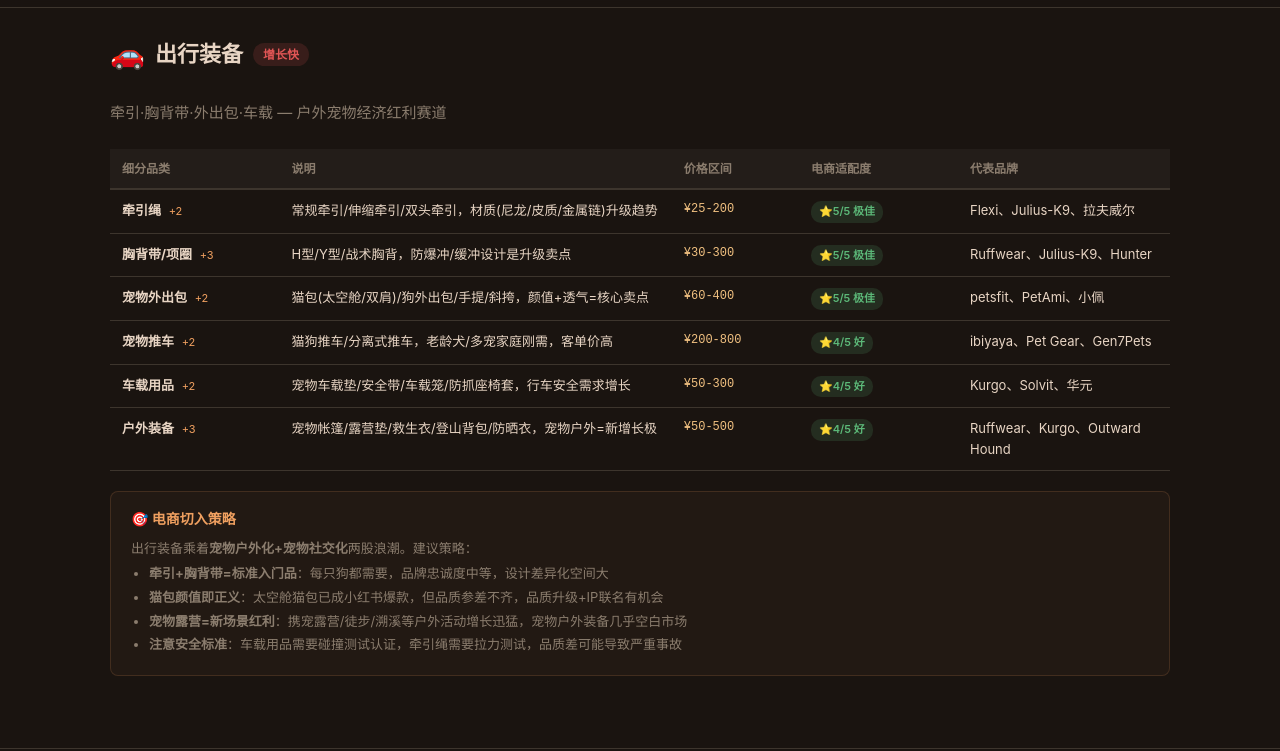
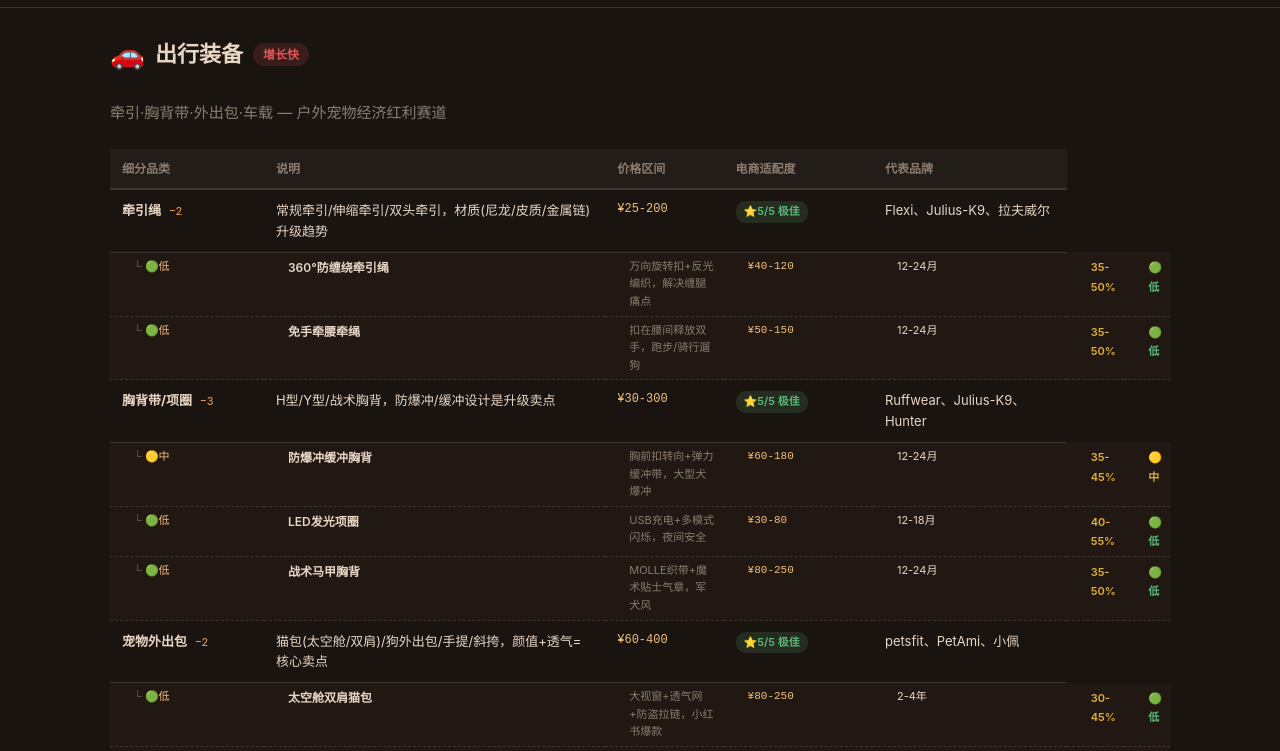
Before and after one commit to zxb20262026/pet-market-research, a plain HTML site: page travel.html in a window 1280 px wide. Shown: the part 40-791 px from the top of the page. Drawn offline with Linux system fonts and the light colour scheme.

Commit message:
📊 v1.4: 默认展开+修复切换动画 (travel.html)

```diff
--- a/travel.html
+++ b/travel.html
@@ -102,6 +102,8 @@
 .scroll-top.visible { opacity: 1; }
 @media (max-width: 768px) { .container { padding: 16px 12px; } table { display: block; overflow-x: auto; } .card-grid { grid-template-columns: repeat(2, 1fr); } }.opp-section table { margin-top: 8px; }.opp-section .diff-mid { color: var(--accent3); font-weight: 600; }.opp-row td { padding: 5px 12px 5px 28px !important; font-size: 12px; border-bottom: 1px dashed var(--border) !important; }.opp-row td:first-child::before { content: "└ "; color: var(--text-tertiary); }.opp-row .opp-reason { color: var(--text-secondary); font-size: 11px; }.opp-row .diff-mid { color: var(--accent3); font-weight: 600; font-size: 11px; }.opp-toggle { cursor: pointer; color: var(--accent); font-size: 11px; margin-left: 4px; user-select: none; }.opp-group { display: none; }tr:hover + .opp-group .opp-row, .opp-group:hover .opp-row { background: rgba(240,160,96,0.08); }
 
+.opp-row td { padding: 5px 8px 5px 24px !important; font-size: 12px; border-bottom: 1px dashed var(--border) !important; }.opp-row td:first-child::before { content: "└ "; color: var(--text-tertiary); }.opp-row .opp-reason { color: var(--text-secondary); font-size: 11px; }.opp-row .opp-rebuy { font-size: 11px; }.opp-row .opp-margin-high { color: var(--accent2); }.opp-row .opp-margin-low { color: var(--accent4); }.opp-row .diff-mid { color: var(--accent3); font-weight: 600; font-size: 11px; }.opp-toggle { cursor: pointer; color: var(--accent); font-size: 11px; margin-left: 4px; user-select: none; }.opp-group { display: none; }tr:hover + .opp-group .opp-row, .opp-group:hover .opp-row { background: rgba(240,160,96,0.08); }
+
 
 .opp-row { background: rgba(240,160,96,0.03); }
 .opp-row td { padding: 5px 8px 5px 24px !important; font-size: 12px; border-bottom: 1px dashed var(--border) !important; }
@@ -120,8 +122,8 @@
 .opp-row .diff-hard { color: var(--accent4); font-weight: 600; font-size: 11px; }
 .opp-toggle { cursor: pointer; color: var(--accent); font-size: 11px; margin-left: 4px; user-select: none; }
 .opp-toggle:hover { color: var(--accent6); }
-.opp-group { display: none; }
-.opp-group.open { display: table-row-group; }
+.opp-group { display: table-row-group; }
+.opp-group.closed { display: none; }
 tr:hover + .opp-group .opp-row, .opp-group:hover .opp-row { background: rgba(240,160,96,0.08); }
 
 </style>
@@ -152,33 +154,33 @@
   <table>
 <thead><tr><th style="width:16%">细分品类</th><th style="width:37%">说明</th><th style="width:12%">价格区间</th><th style="width:15%">电商适配度</th><th style="width:20%">代表品牌</th></tr></thead>
 <tbody>
-<tr><td><strong>牵引绳</strong> <span class="opp-toggle" onclick="var g=this.closest('tr').nextElementSibling;g.classList.toggle('open');this.textContent=this.textContent=='+2'?'−2':'+2'">+2</span></td><td>常规牵引/伸缩牵引/双头牵引，材质(尼龙/皮质/金属链)升级趋势</td><td class="price-range">¥25-200</td><td><span class="badge badge-green">⭐5/5 极佳</span></td><td>Flexi、Julius-K9、拉夫威尔</td></tr>
+<tr><td><strong>牵引绳</strong> <span class="opp-toggle" onclick="var g=this.parentElement.parentElement.nextElementSibling;g.classList.toggle('closed');this.textContent=this.textContent=='−2'?'+2':'−2'">−2</span></td><td>常规牵引/伸缩牵引/双头牵引，材质(尼龙/皮质/金属链)升级趋势</td><td class="price-range">¥25-200</td><td><span class="badge badge-green">⭐5/5 极佳</span></td><td>Flexi、Julius-K9、拉夫威尔</td></tr>
 <tbody class="opp-group opp-group-牵引绳">
 <tr class="opp-row"><td>🟢低</td><td><span class="opp-name">360°防缠绕牵引绳</span></td><td class="opp-reason">万向旋转扣+反光编织，解决缠腿痛点</td><td class="opp-price">¥40-120</td><td class="opp-rebuy">12-24月</td><td><span class="opp-margin opp-margin-mid">35-50%</span></td><td><span class="diff-easy">🟢低</span></td></tr>
 <tr class="opp-row"><td>🟢低</td><td><span class="opp-name">免手牵腰牵绳</span></td><td class="opp-reason">扣在腰间释放双手，跑步/骑行遛狗</td><td class="opp-price">¥50-150</td><td class="opp-rebuy">12-24月</td><td><span class="opp-margin opp-margin-mid">35-50%</span></td><td><span class="diff-easy">🟢低</span></td></tr>
 </tbody>
-<tr><td><strong>胸背带/项圈</strong> <span class="opp-toggle" onclick="var g=this.closest('tr').nextElementSibling;g.classList.toggle('open');this.textContent=this.textContent=='+3'?'−3':'+3'">+3</span></td><td>H型/Y型/战术胸背，防爆冲/缓冲设计是升级卖点</td><td class="price-range">¥30-300</td><td><span class="badge badge-green">⭐5/5 极佳</span></td><td>Ruffwear、Julius-K9、Hunter</td></tr>
+<tr><td><strong>胸背带/项圈</strong> <span class="opp-toggle" onclick="var g=this.parentElement.parentElement.nextElementSibling;g.classList.toggle('closed');this.textContent=this.textContent=='−3'?'+3':'−3'">−3</span></td><td>H型/Y型/战术胸背，防爆冲/缓冲设计是升级卖点</td><td class="price-range">¥30-300</td><td><span class="badge badge-green">⭐5/5 极佳</span></td><td>Ruffwear、Julius-K9、Hunter</td></tr>
 <tbody class="opp-group opp-group-胸背带-项圈">
 <tr class="opp-row"><td>🟡中</td><td><span class="opp-name">防爆冲缓冲胸背</span></td><td class="opp-reason">胸前扣转向+弹力缓冲带，大型犬爆冲</td><td class="opp-price">¥60-180</td><td class="opp-rebuy">12-24月</td><td><span class="opp-margin opp-margin-mid">35-45%</span></td><td><span class="diff-mid">🟡中</span></td></tr>
 <tr class="opp-row"><td>🟢低</td><td><span class="opp-name">LED发光项圈</span></td><td class="opp-reason">USB充电+多模式闪烁，夜间安全</td><td class="opp-price">¥30-80</td><td class="opp-rebuy">12-18月</td><td><span class="opp-margin opp-margin-mid">40-55%</span></td><td><span class="diff-easy">🟢低</span></td></tr>
 <tr class="opp-row"><td>🟢低</td><td><span class="opp-name">战术马甲胸背</span></td><td class="opp-reason">MOLLE织带+魔术贴士气章，军犬风</td><td class="opp-price">¥80-250</td><td class="opp-rebuy">12-24月</td><td><span class="opp-margin opp-margin-mid">35-50%</span></td><td><span class="diff-easy">🟢低</span></td></tr>
 </tbody>
-<tr><td><strong>宠物外出包</strong> <span class="opp-toggle" onclick="var g=this.closest('tr').nextElementSibling;g.classList.toggle('open');this.textContent=this.textContent=='+2'?'−2':'+2'">+2</span></td><td>猫包(太空舱/双肩)/狗外出包/手提/斜挎，颜值+透气=核心卖点</td><td class="price-range">¥60-400</td><td><span class="badge badge-green">⭐5/5 极佳</span></td><td>petsfit、PetAmi、小佩</td></tr>
+<tr><td><strong>宠物外出包</strong> <span class="opp-toggle" onclick="var g=this.parentElement.parentElement.nextElementSibling;g.classList.toggle('closed');this.textContent=this.textContent=='−2'?'+2':'−2'">−2</span></td><td>猫包(太空舱/双肩)/狗外出包/手提/斜挎，颜值+透气=核心卖点</td><td class="price-range">¥60-400</td><td><span class="badge badge-green">⭐5/5 极佳</span></td><td>petsfit、PetAmi、小佩</td></tr>
 <tbody class="opp-group opp-group-宠物外出包">
 <tr class="opp-row"><td>🟢低</td><td><span class="opp-name">太空舱双肩猫包</span></td><td class="opp-reason">大视窗+透气网+防盗拉链，小红书爆款</td><td class="opp-price">¥80-250</td><td class="opp-rebuy">2-4年</td><td><span class="opp-margin opp-margin-mid">30-45%</span></td><td><span class="diff-easy">🟢低</span></td></tr>
 <tr class="opp-row"><td>🟡中</td><td><span class="opp-name">可扩展宠物航空包</span></td><td class="opp-reason">侧面拉开扩展，飞机入舱+汽车两用</td><td class="opp-price">¥150-400</td><td class="opp-rebuy">2-4年</td><td><span class="opp-margin opp-margin-mid">30-40%</span></td><td><span class="diff-mid">🟡中</span></td></tr>
 </tbody>
-<tr><td><strong>宠物推车</strong> <span class="opp-toggle" onclick="var g=this.closest('tr').nextElementSibling;g.classList.toggle('open');this.textContent=this.textContent=='+2'?'−2':'+2'">+2</span></td><td>猫狗推车/分离式推车，老龄犬/多宠家庭刚需，客单价高</td><td class="price-range">¥200-800</td><td><span class="badge badge-green">⭐4/5 好</span></td><td>ibiyaya、Pet Gear、Gen7Pets</td></tr>
+<tr><td><strong>宠物推车</strong> <span class="opp-toggle" onclick="var g=this.parentElement.parentElement.nextElementSibling;g.classList.toggle('closed');this.textContent=this.textContent=='−2'?'+2':'−2'">−2</span></td><td>猫狗推车/分离式推车，老龄犬/多宠家庭刚需，客单价高</td><td class="price-range">¥200-800</td><td><span class="badge badge-green">⭐4/5 好</span></td><td>ibiyaya、Pet Gear、Gen7Pets</td></tr>
 <tbody class="opp-group opp-group-宠物推车">
 <tr class="opp-row"><td>🟡中</td><td><span class="opp-name">可分离式宠物推车</span></td><td class="opp-reason">提篮可取下当猫窝狗窝，一车三用</td><td class="opp-price">¥300-800</td><td class="opp-rebuy">3-6年</td><td><span class="opp-margin opp-margin-low">25-35%</span></td><td><span class="diff-mid">🟡中</span></td></tr>
 <tr class="opp-row"><td>🟡中</td><td><span class="opp-name">轻量折叠宠物推车</span></td><td class="opp-reason"><5kg一键折叠，公交地铁友好</td><td class="opp-price">¥200-600</td><td class="opp-rebuy">3-6年</td><td><span class="opp-margin opp-margin-low">25-35%</span></td><td><span class="diff-mid">🟡中</span></td></tr>
 </tbody>
-<tr><td><strong>车载用品</strong> <span class="opp-toggle" onclick="var g=this.closest('tr').nextElementSibling;g.classList.toggle('open');this.textContent=this.textContent=='+2'?'−2':'+2'">+2</span></td><td>宠物车载垫/安全带/车载笼/防抓座椅套，行车安全需求增长</td><td class="price-range">¥50-300</td><td><span class="badge badge-green">⭐4/5 好</span></td><td>Kurgo、Solvit、华元</td></tr>
+<tr><td><strong>车载用品</strong> <span class="opp-toggle" onclick="var g=this.parentElement.parentElement.nextElementSibling;g.classList.toggle('closed');this.textContent=this.textContent=='−2'?'+2':'−2'">−2</span></td><td>宠物车载垫/安全带/车载笼/防抓座椅套，行车安全需求增长</td><td class="price-range">¥50-300</td><td><span class="badge badge-green">⭐4/5 好</span></td><td>Kurgo、Solvit、华元</td></tr>
 <tbody class="opp-group opp-group-车载用品">
 <tr class="opp-row"><td>🟢低</td><td><span class="opp-name">防水防抓后座垫</span></td><td class="opp-reason">600D牛津布+防滑底，保护真皮座椅</td><td class="opp-price">¥80-250</td><td class="opp-rebuy">2-4年</td><td><span class="opp-margin opp-margin-mid">30-45%</span></td><td><span class="diff-easy">🟢低</span></td></tr>
 <tr class="opp-row"><td>🟡中</td><td><span class="opp-name">宠物车载安全带</span></td><td class="opp-reason">碰撞测试认证+弹力缓冲，行车安全</td><td class="opp-price">¥30-80</td><td class="opp-rebuy">2-4年</td><td><span class="opp-margin opp-margin-mid">35-50%</span></td><td><span class="diff-mid">🟡中</span></td></tr>
 </tbody>
-<tr><td><strong>户外装备</strong> <span class="opp-toggle" onclick="var g=this.closest('tr').nextElementSibling;g.classList.toggle('open');this.textContent=this.textContent=='+3'?'−3':'+3'">+3</span></td><td>宠物帐篷/露营垫/救生衣/登山背包/防晒衣，宠物户外=新增长极</td><td class="price-range">¥50-500</td><td><span class="badge badge-green">⭐4/5 好</span></td><td>Ruffwear、Kurgo、Outward Hound</td></tr>
+<tr><td><strong>户外装备</strong> <span class="opp-toggle" onclick="var g=this.parentElement.parentElement.nextElementSibling;g.classList.toggle('closed');this.textContent=this.textContent=='−3'?'+3':'−3'">−3</span></td><td>宠物帐篷/露营垫/救生衣/登山背包/防晒衣，宠物户外=新增长极</td><td class="price-range">¥50-500</td><td><span class="badge badge-green">⭐4/5 好</span></td><td>Ruffwear、Kurgo、Outward Hound</td></tr>
 <tbody class="opp-group opp-group-户外装备">
 <tr class="opp-row"><td>🟡中</td><td><span class="opp-name">宠物露营帐篷</span></td><td class="opp-reason">防紫外线+速开设计，宠物露营=新生活</td><td class="opp-price">¥80-300</td><td class="opp-rebuy">1-3年(季节性)</td><td><span class="opp-margin opp-margin-mid">30-45%</span></td><td><span class="diff-mid">🟡中</span></td></tr>
 <tr class="opp-row"><td>🟢低</td><td><span class="opp-name">狗狗救生衣</span></td><td class="opp-reason">高浮力+提手+反光条，水上活动安全</td><td class="opp-price">¥50-150</td><td class="opp-rebuy">1-3年(季节性)</td><td><span class="opp-margin opp-margin-mid">35-50%</span></td><td><span class="diff-easy">🟢低</span></td></tr>
```
